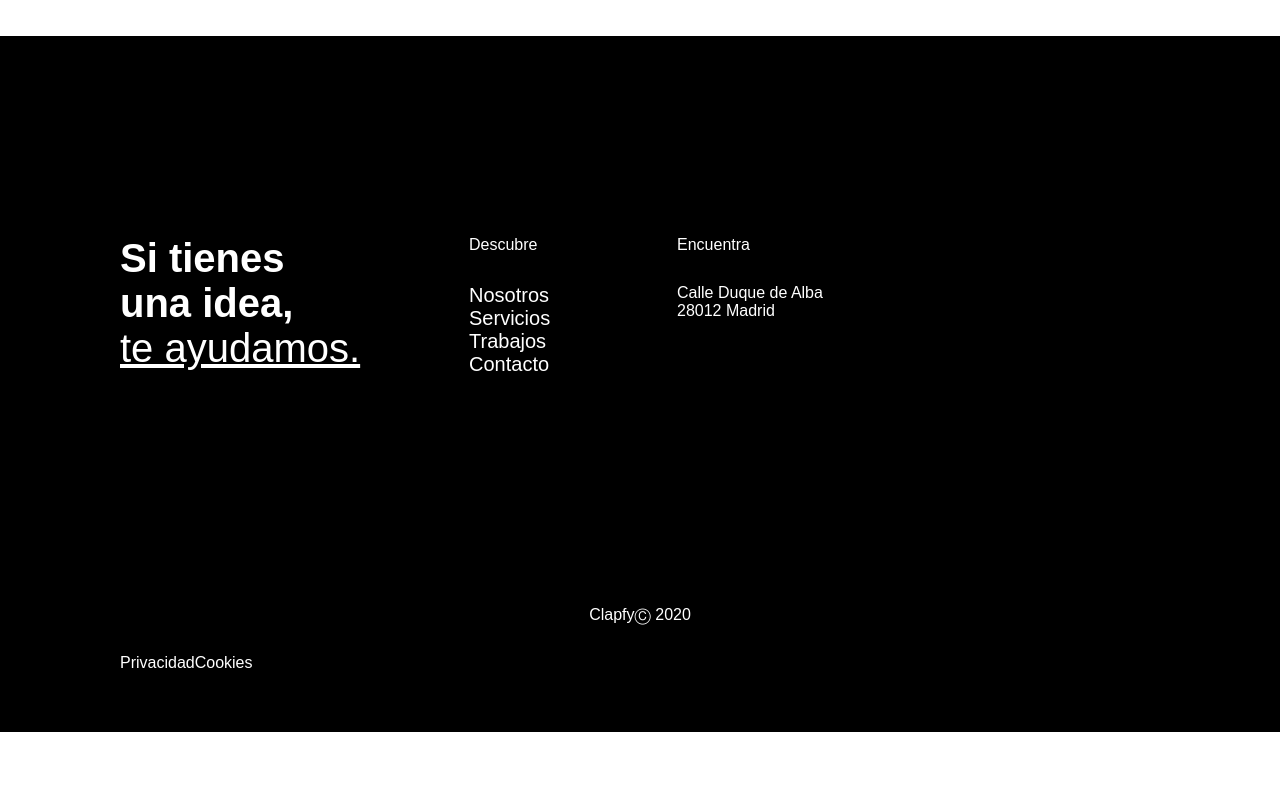
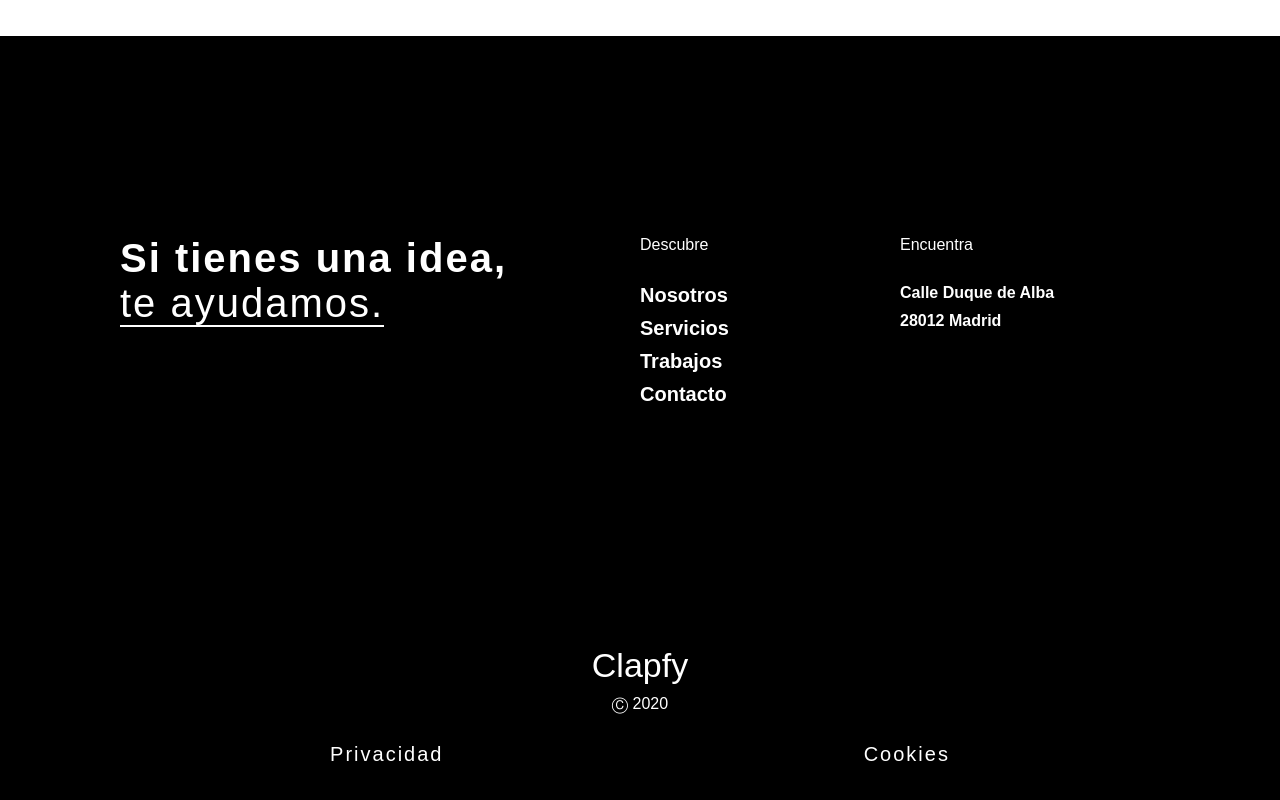
Before and after one commit to eloy98g/project-bird, a React app in the folder clapfy-web/: page / in a window 1280 px wide. Shown: the part 3233-4033 px from the top of the page. Before the commit the page ends 3965 px from the top, so only its background shows below. Built offline with nearby package versions, Linux system fonts and the light colour scheme; a web font is replaced by a local one.

Commit message:
static homepage finished

```diff
--- a/clapfy-web/public/index.html
+++ b/clapfy-web/public/index.html
@@ -3,7 +3,7 @@
 <head>
     <meta charset="UTF-8">
     <meta name="viewport" content="width=device-width, initial-scale=1.0">
-    <link rel=”shortcut icon” href=”favicon.ico”>
+    <link rel="shortcut icon" href="favicon.ico">
     <title>Clapfy - Productos digitales</title>
 </head>
 <body>
--- a/clapfy-web/src/components/Footer.jsx
+++ b/clapfy-web/src/components/Footer.jsx
@@ -7,8 +7,8 @@ const Footer = () => {
       <div className="container">
         <div className="footer-main">
           <div className="footer-main__dudas">
-            <p>Si tienes una idea,</p>
-            <u>te ayudamos.</u>
+            <p className='dudas-title'>Si tienes una idea,</p>
+            <u className='dudas-subtitle'>te ayudamos.</u>
           </div>
           <div className="footer-main__descubre">
             <p className='footer-section-title'>Descubre</p>
@@ -19,8 +19,8 @@ const Footer = () => {
           </div>
           <div className="footer-main__encuentra">
             <p className="footer-section-title">Encuentra</p>
-            <p>Calle Duque de Alba</p>
-            <p>28012 Madrid</p>
+            <a href="/">Calle Duque de Alba</a>
+            <a href="/">28012 Madrid</a>
           </div>
         </div>
         <div className="footer-company">
--- a/clapfy-web/src/styles/components/Footer.scss
+++ b/clapfy-web/src/styles/components/Footer.scss
@@ -23,17 +23,18 @@ a{
 
 .footer-main__dudas{
   font-size: 2.5em;
-  font-weight: normal;
+  letter-spacing: 2px;
+  width: 50%;
 }
 
-.footer-main__dudas p{
+.footer-main__dudas .dudas-title{
   font-weight: bold;
-  width: 60%;
 }
 
-.footer-main__dudas:nth-child(2){
+.footer-main__dudas .dudas-subtitle{
   margin-bottom: 10px;
-  //border-bottom: 2px solid white;
+  border-bottom: 2px solid white;
+  text-decoration: none;
 }
 
 .footer-main__descubre{
@@ -41,22 +42,47 @@ a{
   flex-direction: column;
   margin-bottom: 10px;
   font-size: 20px;
-  width: 20%;
+  width: 25%;
+  font-weight: bold;
+}
+.footer-main__descubre a{
+  margin-bottom: 10px;
 }
 
 .footer-section-title{
   margin-bottom: 30px;
   font-size: 16px;
+  font-weight: normal;
 }
 
 .footer-main__encuentra{
   display: flex;
   flex-direction: column;
-  width: 20%;
+  width: 25%;
+  font-weight: bold;
 }
 
+.footer-main__encuentra a{
+  margin-bottom: 10px;
+}
+
+
 .footer-company{
-  display: inline-flex;
+  display: flex;
+  flex-direction: column;
   margin-bottom: 30px;
   justify-content: center;
+  align-items: center;
 }
+.footer-company p:first-child{
+  font-size: 34px;
+  margin-bottom: 10px;
+}
+
+.footer-law{
+  display: flex;
+  flex-direction: row;
+  justify-content: space-around;
+  font-size: 20px;
+  letter-spacing: 2px;
+}
```
Also changed, not shown: clapfy-web/public/favicon.png (renamed from clapfy-web/src/styles/static/Icon.png).
